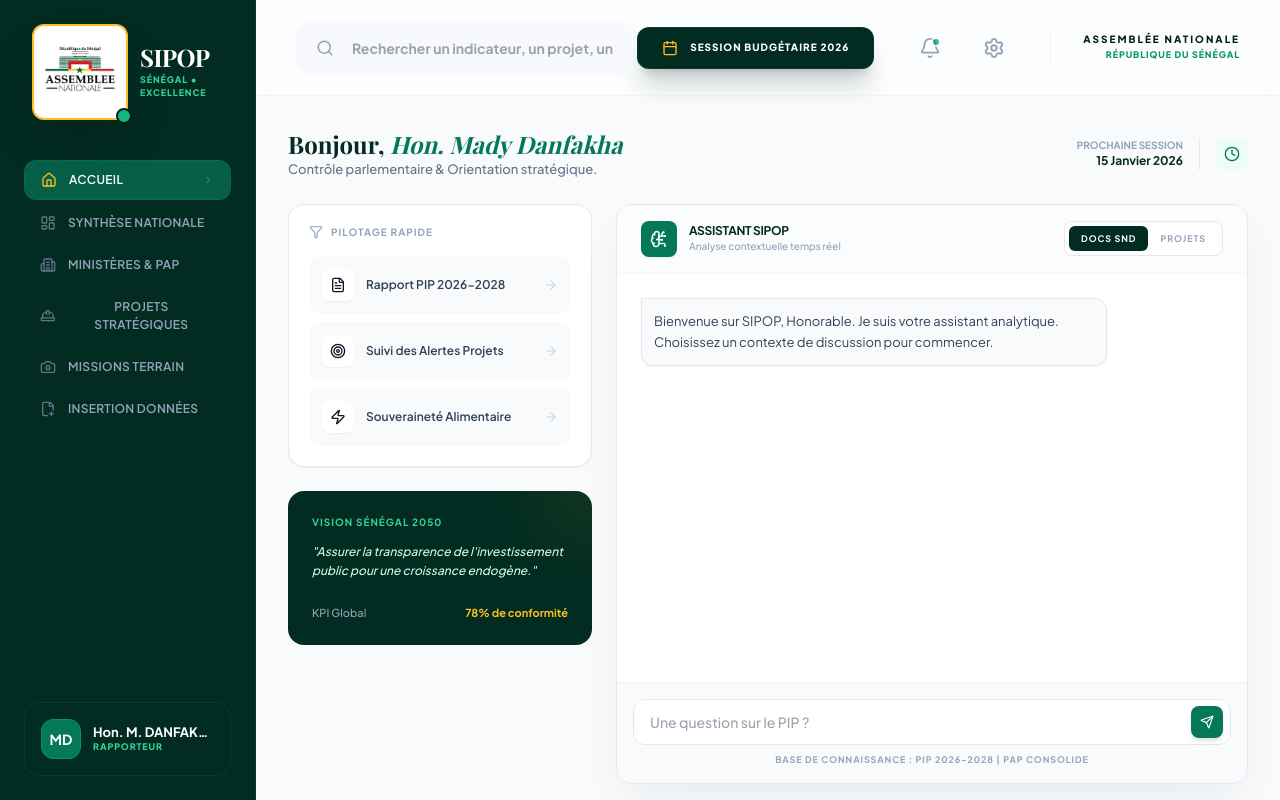
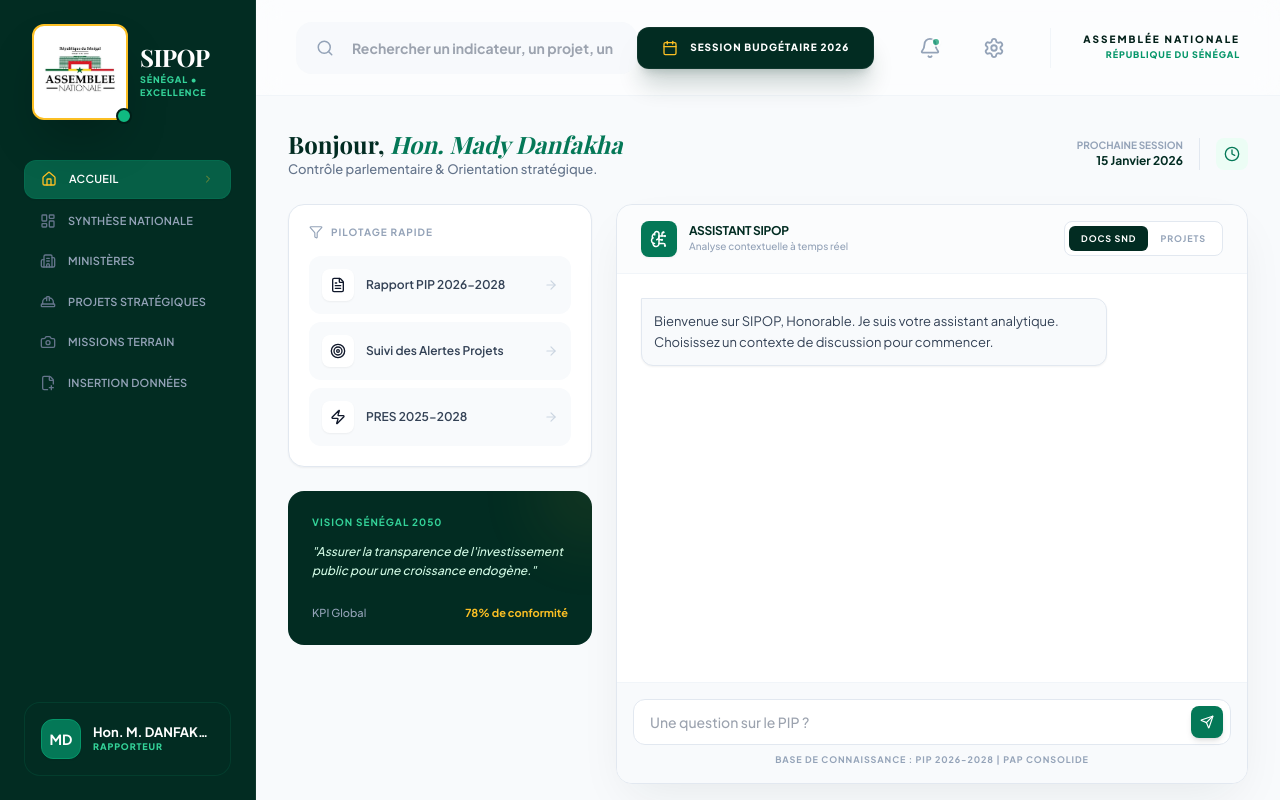
Before and after one commit to alioune-borance/sipopv3, a React (Vite) app: page / in a window 1280 px wide. Built offline with nearby package versions, Linux system fonts and the light colour scheme; a web font is replaced by a local one.

Commit message:
MAJ Dashboard v3 pres

```diff
--- a/components/HomeView.tsx
+++ b/components/HomeView.tsx
@@ -82,7 +82,7 @@
               {[
                 { label: "Rapport PIP 2026-2028", icon: FileText },
                 { label: "Suivi des Alertes Projets", icon: Target },
-                { label: "Souveraineté Alimentaire", icon: Zap },
+                { label: "PRES 2025-2028", icon: Zap },
               ].map((item, i) => (
                 <button key={i} className="w-full flex items-center p-3 bg-slate-50 hover:bg-emerald-50 rounded-xl transition-all group border border-transparent hover:border-emerald-100">
                   <div className="w-8 h-8 rounded-lg bg-white flex items-center justify-center shadow-sm mr-3 group-hover:bg-emerald-600 group-hover:text-white transition-colors">
@@ -117,7 +117,7 @@
               </div>
               <div>
                 <h3 className="text-xs font-bold text-state-900 uppercase tracking-tight">Assistant SIPOP</h3>
-                <p className="text-[10px] text-slate-400 font-medium">Analyse contextuelle temps réel</p>
+                <p className="text-[10px] text-slate-400 font-medium">Analyse contextuelle à temps réel</p>
               </div>
             </div>
 
--- a/components/Sidebar.tsx
+++ b/components/Sidebar.tsx
@@ -12,7 +12,7 @@
   const menuItems = [
     { id: 'home', label: 'Accueil', icon: Home },
     { id: 'dashboard', label: 'Synthèse Nationale', icon: LayoutDashboard },
-    { id: 'ministries', label: 'Ministères & PAP', icon: Building2 },
+    { id: 'ministries', label: 'Ministères', icon: Building2 },
     { id: 'projects', label: 'Projets Stratégiques', icon: HardHat },
     { id: 'field-monitoring', label: 'Missions Terrain', icon: Camera },
     { id: 'ingestion', label: 'Insertion Données', icon: FilePlus2 },
@@ -49,7 +49,7 @@
                 }`}
               >
                 <Icon size={16} className={`mr-3 ${active ? 'text-accent-gold' : 'text-slate-500'}`} />
-                <span className="text-[12px] font-semibold tracking-wide uppercase">
+                <span className="text-[11px] font-semibold tracking-wide uppercase">
                   {item.label}
                 </span>
                 {active && <ChevronRight size={12} className="ml-auto text-accent-gold opacity-50" />}
```
